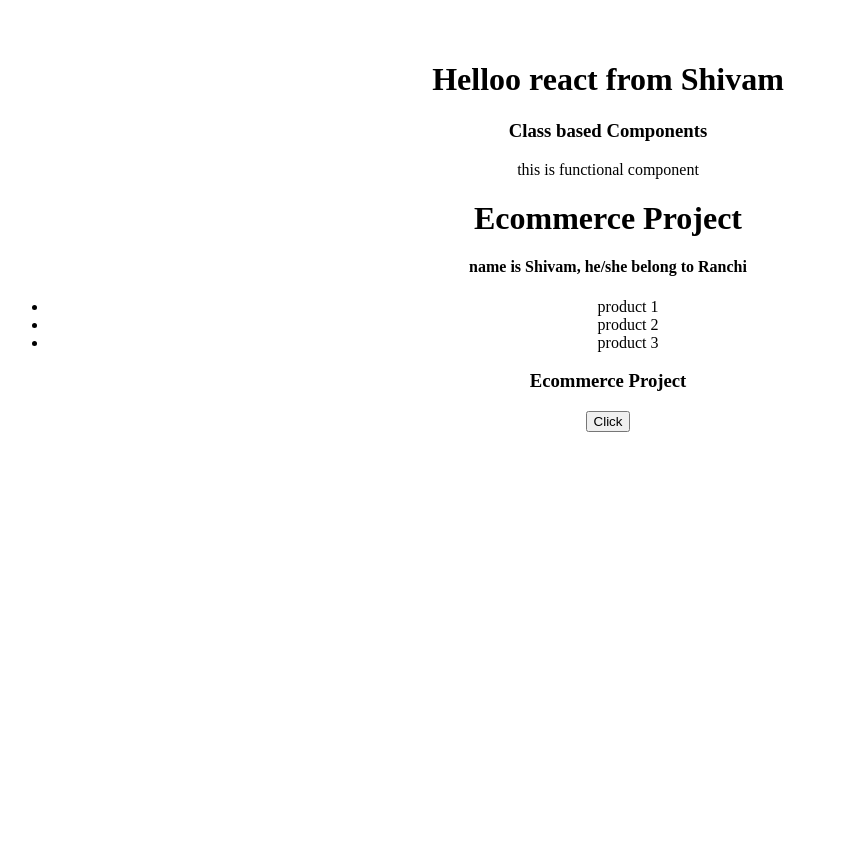
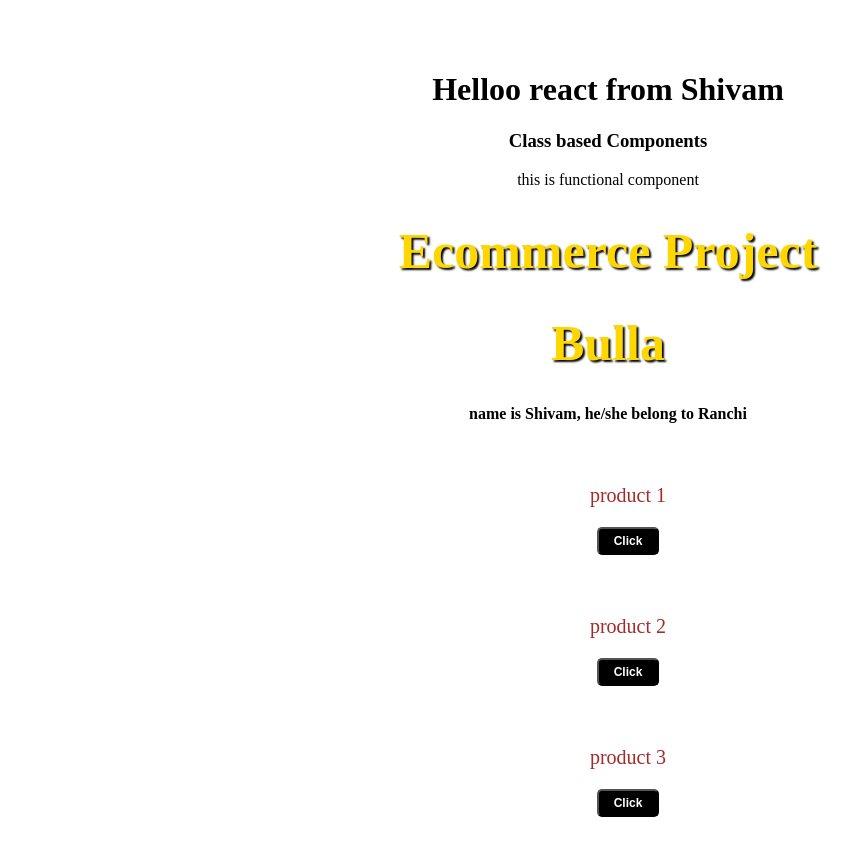
Before and after one commit to Shivvy-The-Coder/RJS_REV, a React (Vite) app in the folder React Rev/Day3/: page / in a window 1280 px wide. Shown: the top 856 px of the page, without its empty margins (32-884 px from the left). Before the commit the page ends 800 px from the top, so only its background shows below. Built offline with nearby package versions, Linux system fonts and the light colour scheme.

Commit message:
file added

```diff
--- a/React Rev/Day3/src/components/Products/Components/Product_iten.jsx
+++ b/React Rev/Day3/src/components/Products/Components/Product_iten.jsx
@@ -1,17 +1,17 @@
-
+import styles from "./Product_item.module.css"
 function ButtonComponent()
 {
-    return <button>Click</button>;
+    return <button className={styles.buttonStyle}>Click</button>;
 }
 
 
-function ProductIten()
+function ProductIten({singleProductItem})
 {
     return(
-        <>
-        <h3>Ecommerce Project</h3>
+        < div style={{padding:'20px'}}>
+        <p className={styles.productTitle}>{singleProductItem}</p>
         <ButtonComponent/>
-        </>
+        </div>
     )
 }
 
--- /dev/null
+++ b/React Rev/Day3/src/components/Products/Components/product_item.module.css
@@ -0,0 +1,15 @@
+.buttonStyle
+{
+    background-color: black;
+    font-weight: bolder;
+    font-size: 12px;
+    color: white;
+    border-radius: 5px;
+    padding: 5px 15px;
+}
+
+.productTitle
+{
+    font-size: 20px;
+    color:brown;
+}
--- /dev/null
+++ b/React Rev/Day3/src/components/Products/Components/style.css
@@ -0,0 +1,12 @@
+body
+{
+    padding: 10px 10px;
+
+}
+.title
+{
+    font-size: 50px;
+    font-weight: bold;
+    color: gold;
+    text-shadow: 2px 2px 2px black;
+}
--- a/React Rev/Day3/src/components/Products/index.jsx
+++ b/React Rev/Day3/src/components/Products/index.jsx
@@ -1,23 +1,32 @@
 import ProductIten from "./Components/Product_iten";
+import "./Components/style.css"
 
 function ProductList ({name, city ,data})
 {
+
+    const flag = true;
+
+    // writing with the help of a function to reduce the return code complexity
+    function renderTextBlock (flag)
+    {
+       return  flag ? (<h1 className="title">Ecommerce Project</h1> ): (<h1 className="title">Welcome SHivam</h1>);
+    }
+
+    const val = flag?(<h1 className="title">Bulla</h1> ): (<h1 className="title">Welcome SHivam</h1>);
+
     return(
         <>
 
-
-            <h1>Ecommerce Project</h1>
+            {renderTextBlock(flag)}
+            {val}
             {/* we will be using mapmethod to  */}
-
             <h4>name is {name}, he/she belong to {city}</h4>
             <ul>
                 {
-                  data.map((item,index)=>(
-                    <li key={index}>{item}</li>
+                  data.map((item, index)=>(
+                    <ProductIten singleProductItem={item}  key={index} />
                   ))}
             </ul>
-
-            <ProductIten/>
         </>
     )
 }
```
